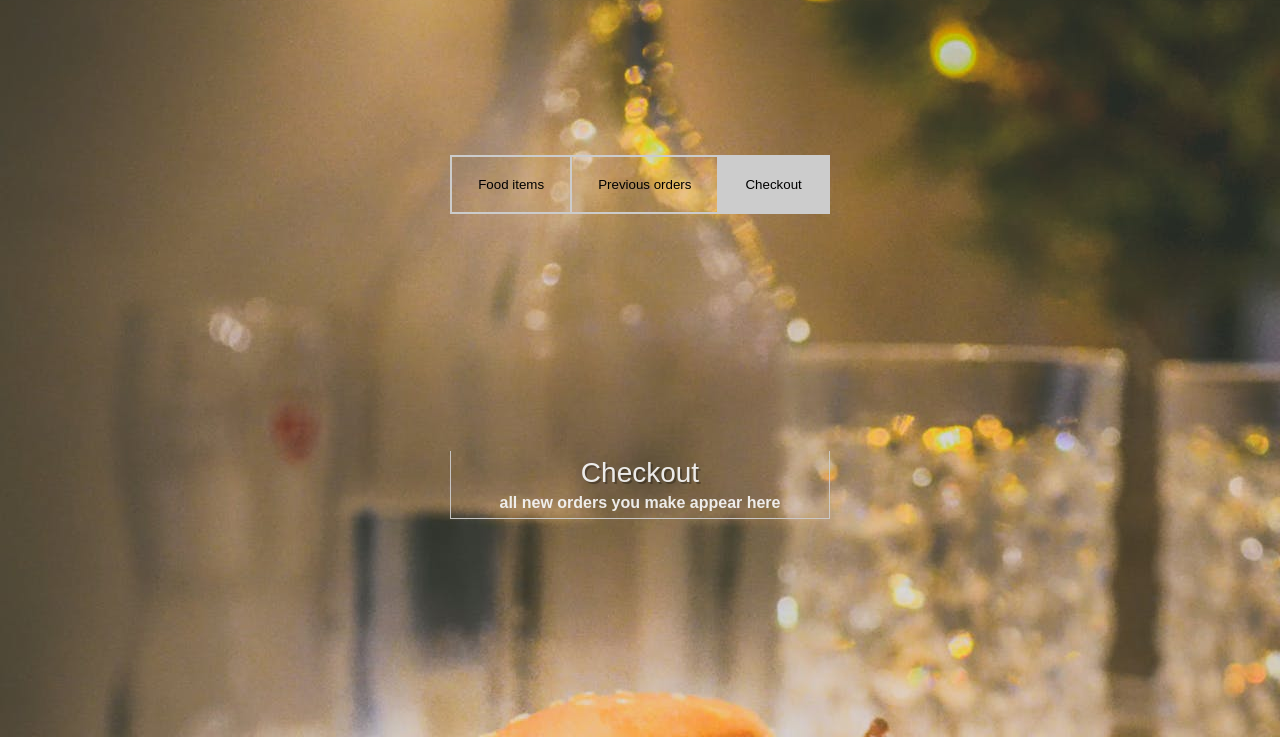
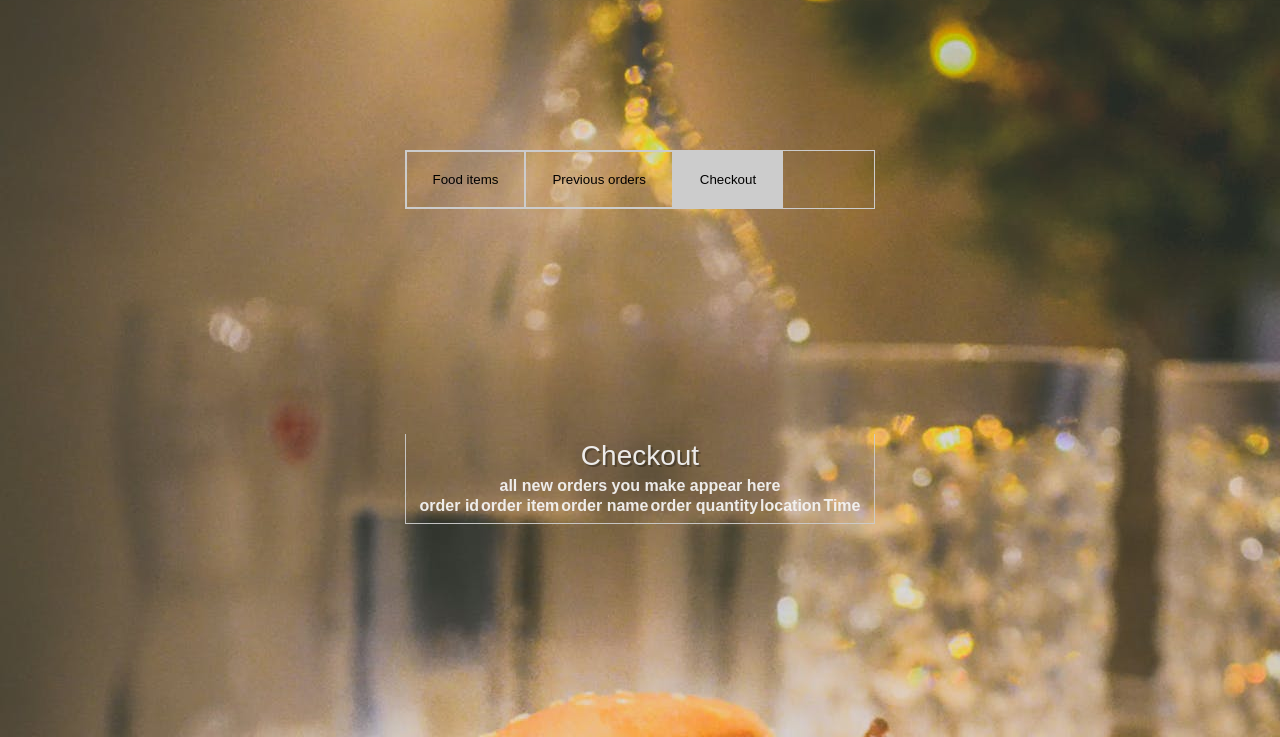
Before and after one commit to fgkinus/Fast-Food-Fast, a Python web app: template UI/templates/user-dashboard.html in a window 1280 px wide, after a click on "Checkout". Shown: the part 63-800 px from the top of the page. Run offline with Jinja, Linux system fonts and the light colour scheme; the template is opened without the code that fills it, so the values that code supplies are empty.

Commit message:
Modify template for ordert by removing table tag

```diff
--- a/UI/templates/user-dashboard.html
+++ b/UI/templates/user-dashboard.html
@@ -23,9 +23,11 @@
 <section class="grid content">
     <!--tab menu-->
     <div class="tab">
-        <button id="default-tab" class="tab_titles" onclick="openTab(event, 'food-items')">Food items</button>
-        <button class="tab_titles" onclick="openTab(event, 'order-history')">Previous orders</button>
-        <button class="tab_titles" onclick="openTab(event, 'checkout')">Checkout</button>
+        <button id="default-tab" class="tab_titles" onclick="openTab(event, 'food-items');showContent('food-list')">
+            Food items
+        </button>
+        <button class="tab_titles" onclick="openTab(event, 'order-history');">Previous orders</button>
+        <button class="tab_titles" onclick="openTab(event, 'checkout');ShowOrders('List-orders')">Checkout</button>
     </div>
     <!--tab contents-->
 
@@ -47,6 +49,17 @@
     <div id="checkout" class="tabcontent">
         <h3>Checkout</h3>
         <h4>all new orders you make appear here</h4>
+        <table id="List-orders">
+            <thead>
+                <th>order id</th>
+                <th>order item</th>
+                <th>order name</th>
+                <th>order quantity</th>
+                <th>location</th>
+                <th>Time</th>
+            </thead>
+            <tbody></tbody>
+        </table>
     </div>
 </section>
 
@@ -71,16 +84,13 @@
 
     <!--orders template-->
     <template id="order">
-        <table>
-            <tr>
                 <td>order_id</td>
                 <td>order_item</td>
                 <td>order_name</td>
                 <td>order_qty</td>
-                <td>amount</td>
-            </tr>
-        </table>
-    </template>
+                <td>location</td>
+                <td>time</td>
+              </template>
 </div>
 
 <footer>
@@ -88,8 +98,7 @@
     <script type="text/javascript" src="../js/main.js"></script>
     <!--set default tab to active-->
     <script> set_active_tab('default-tab')</script>
-    <!--display food items-->
-    <script type="text/javascript">showContent("food-list")</script>
+
 </footer>
 </body>
 </html>
```
